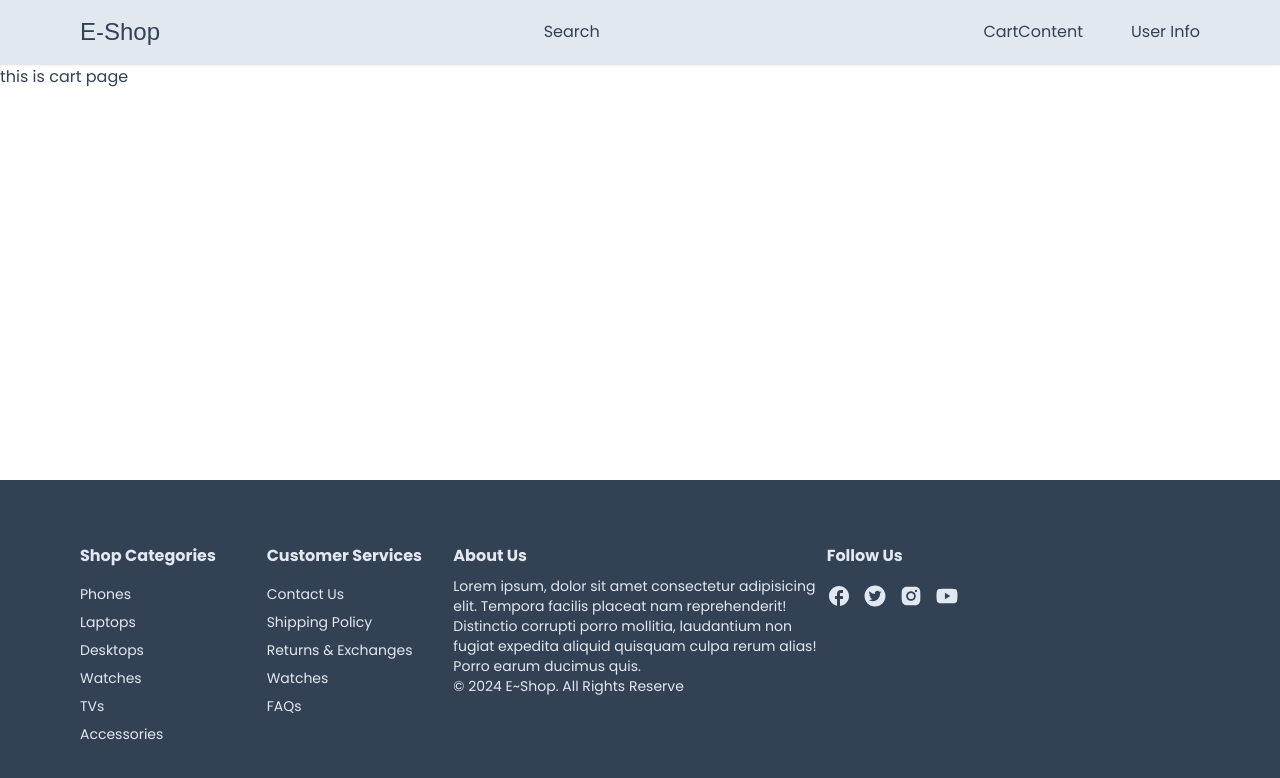
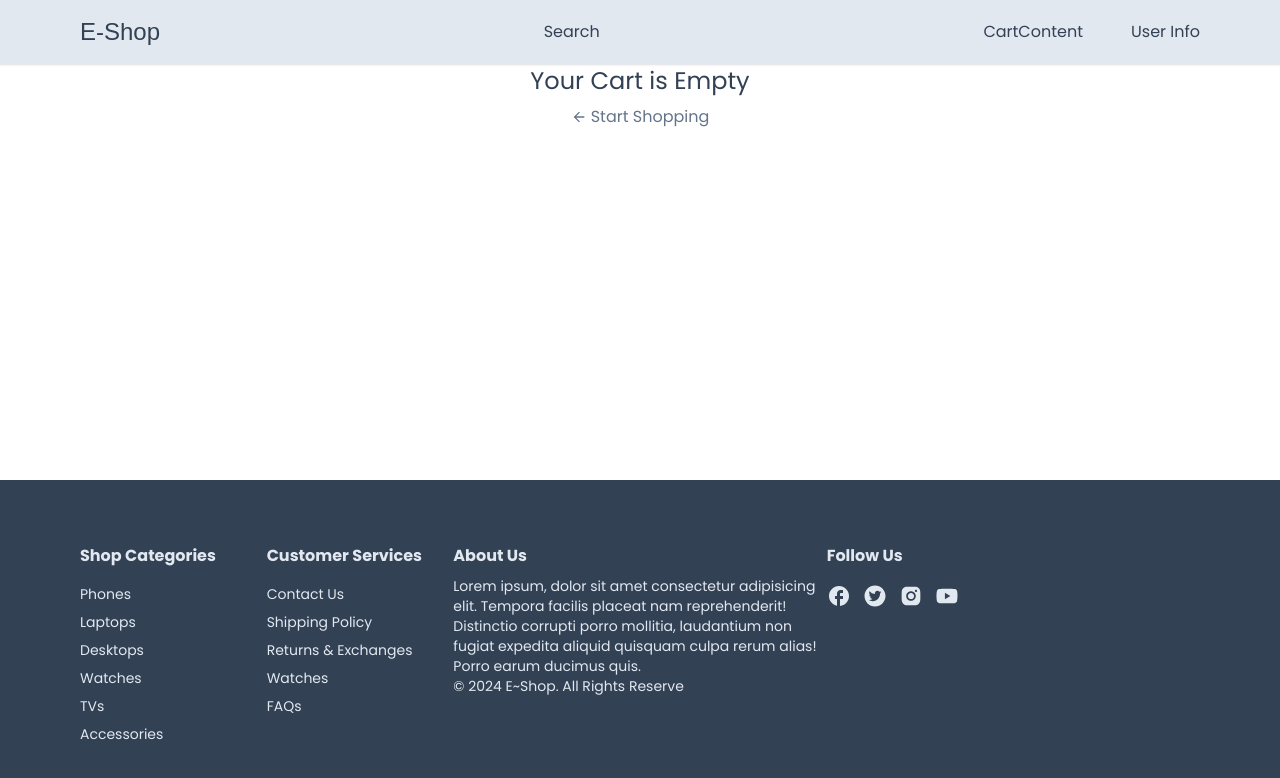
Before and after one commit to anasahammad/E-shop, a Next.js app: page /cart in a window 1280 px wide. Shown: the top 778 px of the page. Built offline with nearby package versions, Linux system fonts and the light colour scheme; a web font is replaced by a local one.

Commit message:
shooping cart basic design added

```diff
--- /dev/null
+++ b/app/cart/CartClient.tsx
@@ -0,0 +1,66 @@
+"use client"
+
+import { useCart } from "@/hooks/useCart";
+import Link from "next/link";
+import { MdArrowBack } from "react-icons/md";
+import Heading from "../components/Heading";
+import Button from "../components/Button";
+
+
+const CartClient = () => {
+    const {cartProducts} = useCart()
+
+    if(!cartProducts || cartProducts.length === 0){
+        return (
+            <div className="flex flex-col items-center">
+                <div className="text-2xl ">Your Cart is Empty</div>
+                <div>
+                    <Link href={"/"} className="text-slate-500 flex gap-1 items-center mt-2">
+
+                    <MdArrowBack/>
+                    <span>Start Shopping</span>
+                    </Link>
+                </div>
+            </div>
+        )
+    }
+    return (
+        <div>
+            <Heading title="Shopping Cart" center/>
+            <div className="grid grid-cols-5 items-center gap-4 pb-2 text-xs mt-8">
+                <div className="col-span-2 justify-self-start">Product</div>
+                <div className="justify-self-center">Price</div>
+                <div className="justify-self-center">Quantity</div>
+                <div className="justify-self-end">Total</div>
+            </div>
+
+            <div>
+                {cartProducts && cartProducts.map((item)=>{
+                    return <div key={item.id}>{item.name}</div>
+                })}
+            </div>
+
+            <div className="flex justify-between gap-4 py-4 border-t-[1.5px] border-slate-200 ">
+                <div className="w-[90px]">
+                    <Button onClick={()=>{}} label="Clear Cart" outline small/>
+                </div>
+
+                <div className="text-sm flex flex-col gap-1 items-start">
+                   <div className="flex justify-between w-full text-base font-semibold">
+                   <span>Subtotal</span>
+                   <span>$1000</span>
+                   </div>
+                    <p className="text-slate-500">Taxes and shipping calculate at checkout</p>
+                    <Button onClick={()=>{}} label="Checkout"/>
+                    <Link href={"/"} className="text-slate-500 flex gap-1 items-center mt-2">
+
+<MdArrowBack/>
+<span>Continue Shopping</span>
+</Link>
+                </div>
+            </div>
+        </div>
+    );
+};
+
+export default CartClient;
--- a/app/cart/page.tsx
+++ b/app/cart/page.tsx
@@ -1,9 +1,13 @@
+import Container from "../components/Container";
+import CartClient from "./CartClient";
 
 
 const page = () => {
     return (
         <div>
-            this is cart page
+            <Container>
+                <CartClient/>
+            </Container>
         </div>
     );
 };
--- a/app/components/Button.tsx
+++ b/app/components/Button.tsx
@@ -19,7 +19,7 @@
     return (
         <button onClick={onClick} disabled={disabled} className={`disabled:opacity-70 disabled:cursor-not-allowed
             hover:opacity-90 rounded-md transition w-full border-slate-700 flex items-center justify-center gap-2
-            ${outline ? 'bg-white text-slate-700' : 'bg-slate-700 text-white'}
+            ${outline ? 'bg-white text-slate-700 border' : 'bg-slate-700 text-white'}
             ${small ? 'text-sm py-1 px-2 font-light border-1' : 'text-md py-3 px-4 font-semibold border-2'}
             ${custom ? custom : ''}
 
```
Also changed, not shown: app/app.txt (deleted).
